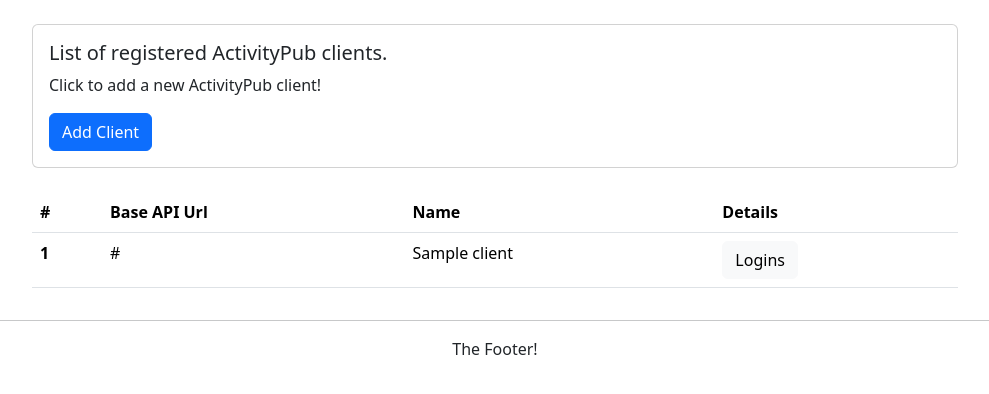
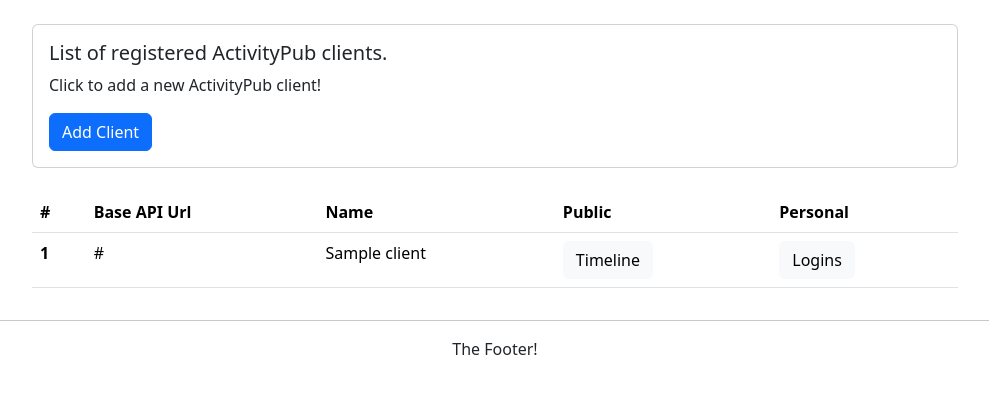
Before and after one commit to ephes/pytest-course, a Django app: page /client-list/ in a window 1280 px wide. Shown: the part 56-450 px from the top of the page, without its empty margins (145-1134 px from the left). Run offline with Django 4.2, Linux system fonts and the light colour scheme; tables that the repository leaves empty hold one stand-in row (values such as "Sample post").

Commit message:
added public timeline view

```diff
--- a/locnus/apps/client/models.py
+++ b/locnus/apps/client/models.py
@@ -1,4 +1,5 @@
 from django.db import models
+from mastodon import Mastodon
 
 
 class Client(models.Model):
@@ -10,6 +11,10 @@ class Client(models.Model):
     def __str__(self):
         return self.api_base_url
 
+    def public_timeline(self):
+        mastodon = Mastodon(api_base_url=self.api_base_url)
+        return mastodon.timeline_public()
+
 
 class Login(models.Model):
     client = models.ForeignKey(Client, on_delete=models.CASCADE)
--- a/locnus/apps/client/templates/client_list.html
+++ b/locnus/apps/client/templates/client_list.html
@@ -31,7 +31,8 @@
                   <th scope="col">#</th>
                   <th scope="col">Base API Url</th>
                   <th scope="col">Name</th>
-                  <th scope="col">Details</th>
+                  <th scope="col">Public</th>
+                  <th scope="col">Personal</th>
                 </tr>
               </thead>
               <tbody>
@@ -40,6 +41,9 @@
                     <th scope="row">{{ forloop.counter }}</th>
                     <td>{{ client.api_base_url }}</td>
                     <td>{{ client.name }}</td>
+                    <td><a href='{% url "client:timeline" client_pk=client.pk %}'>
+                      <button type="button" class="btn btn-light">Timeline</button>
+                    </a></td>
                     <td><a href='{% url "client:login-list" client_pk=client.pk %}'>
                       <button type="button" class="btn btn-light">Logins</button>
                     </a></td>
--- a/locnus/apps/client/urls.py
+++ b/locnus/apps/client/urls.py
@@ -14,4 +14,6 @@ urlpatterns = [
     path("login-create/", views.get_create_login, name="get-create-login"),
     path("login-post-create/", views.post_create_login, name="post-create-login"),
     path("login-detail/<int:login_pk>", views.get_login_detail, name="login-detail"),
+    # timeline
+    path("timeline/<int:client_pk>", views.get_timeline, name="timeline"),
 ]
--- a/locnus/apps/client/views.py
+++ b/locnus/apps/client/views.py
@@ -57,3 +57,10 @@ def get_login_detail(request, login_pk):
     ]
     login = Login.objects.get(pk=login_pk)
     return render(request, "login_detail.html", context={"login": login, "toots": toots})
+
+
+@require_GET
+def get_timeline(request, client_pk):
+    client = Client.objects.get(pk=client_pk)
+    toots = client.public_timeline()
+    return render(request, "timeline.html", context={"client": client, "toots": toots})
```
